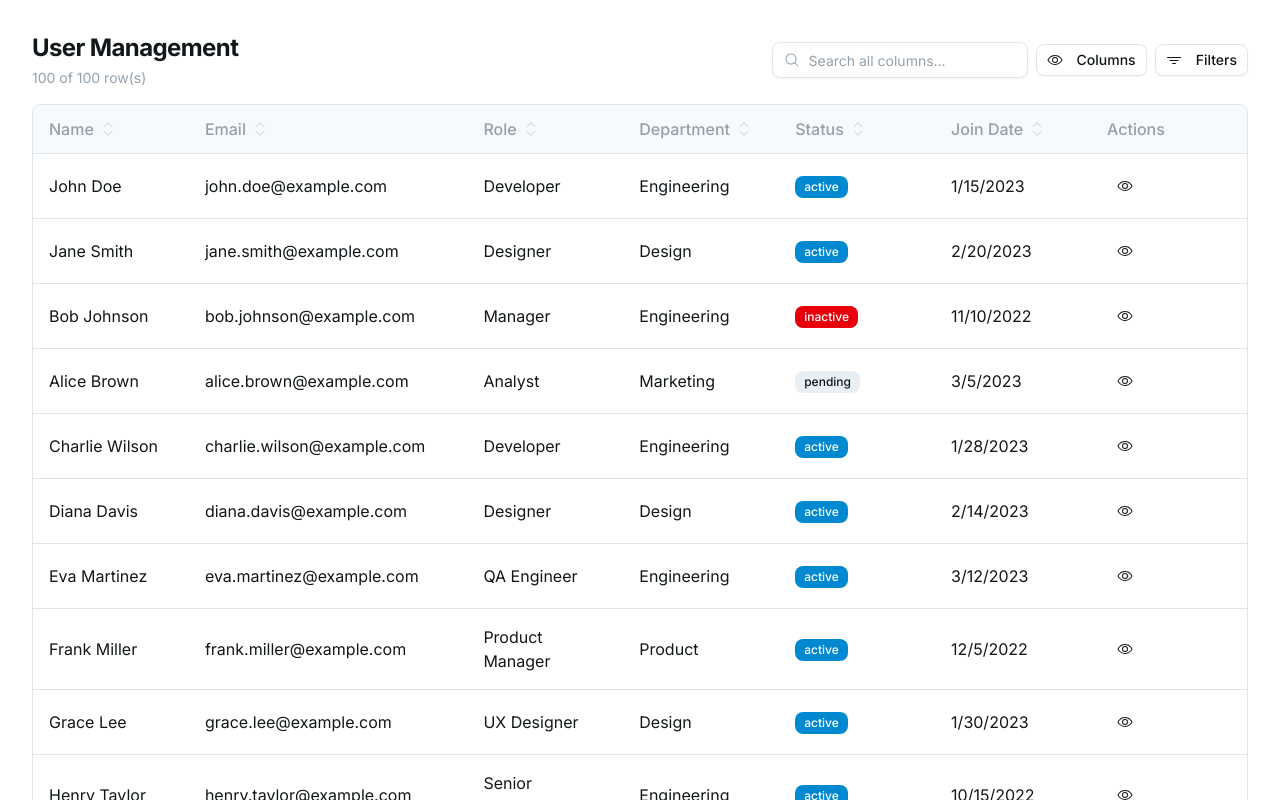
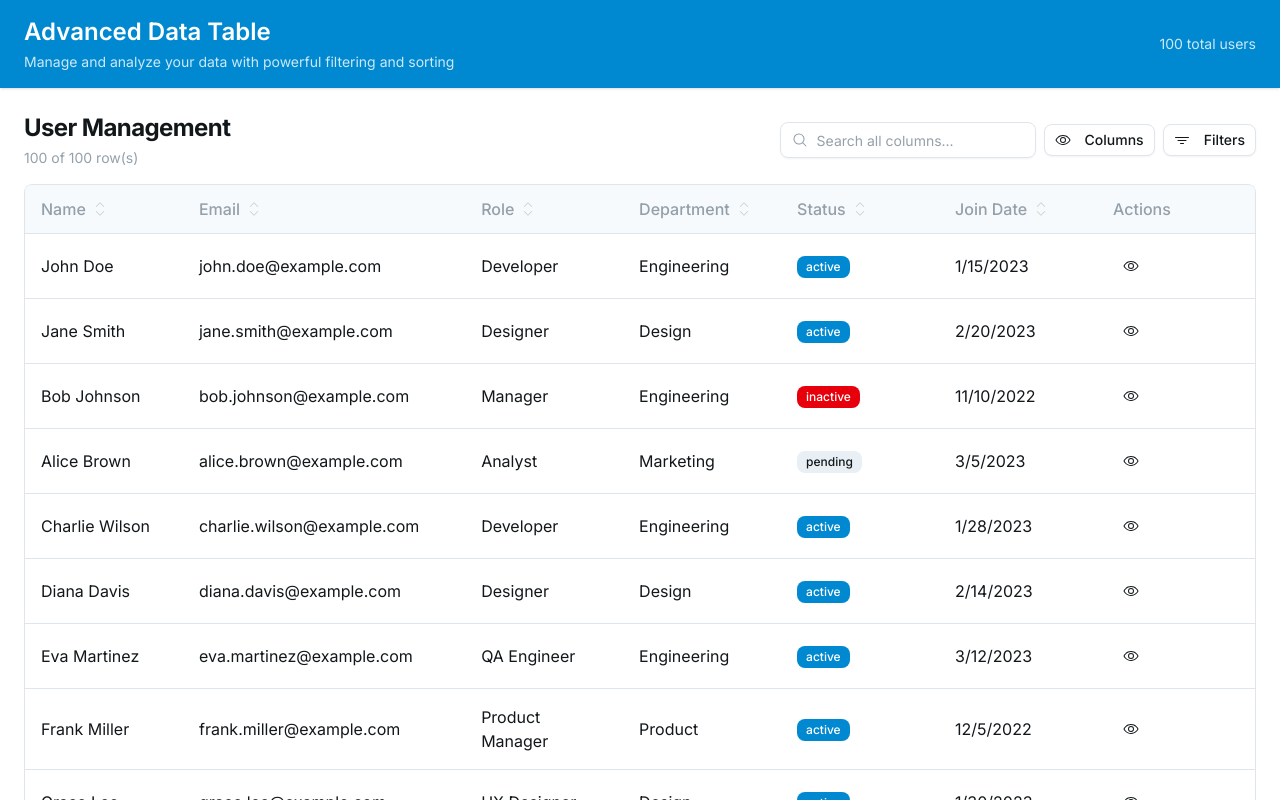
Before and after one commit to thanhbinhqs/react-data-table-com, a React (Vite) app: page / in a window 1280 px wide. Shown: the top 800 px of the page. Built offline with nearby package versions, Linux system fonts and the light colour scheme.

Commit message:
Generated by Spark: tạo header cho App.tsx, phần DataTable luôn luôn chiếm diện tích còn lại

```diff
--- a/src/App.tsx
+++ b/src/App.tsx
@@ -214,7 +214,26 @@ function App() {
   }
 
   return (
-    <div className="container mx-auto py-8">
+    <div className="min-h-screen flex flex-col">
+      {/* Header */}
+      <header className="bg-primary text-primary-foreground px-6 py-4 shadow-sm">
+        <div className="flex items-center justify-between">
+          <div>
+            <h1 className="text-2xl font-semibold">Advanced Data Table</h1>
+            <p className="text-primary-foreground/80 text-sm mt-1">
+              Manage and analyze your data with powerful filtering and sorting
+            </p>
+          </div>
+          <div className="flex items-center gap-4">
+            <span className="text-sm text-primary-foreground/80">
+              {sampleUsers.length} total users
+            </span>
+          </div>
+        </div>
+      </header>
+
+      {/* Main Content - DataTable takes remaining space */}
+      <main className="flex-1 p-6">
         <DataTable
           data={sampleUsers}
           columns={columns}
@@ -225,6 +244,7 @@ function App() {
           onFilterApply={handleFilterApply}
           onClear={handleClear}
         />
+      </main>
     </div>
   )
 }
```
Lines whose indentation alone changed are shown as unchanged.
